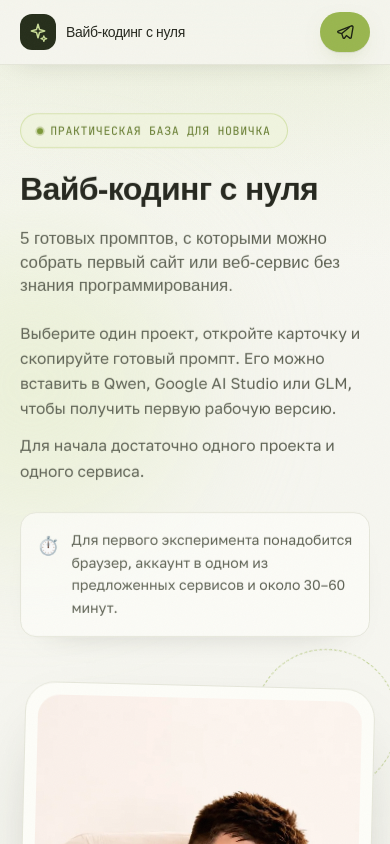
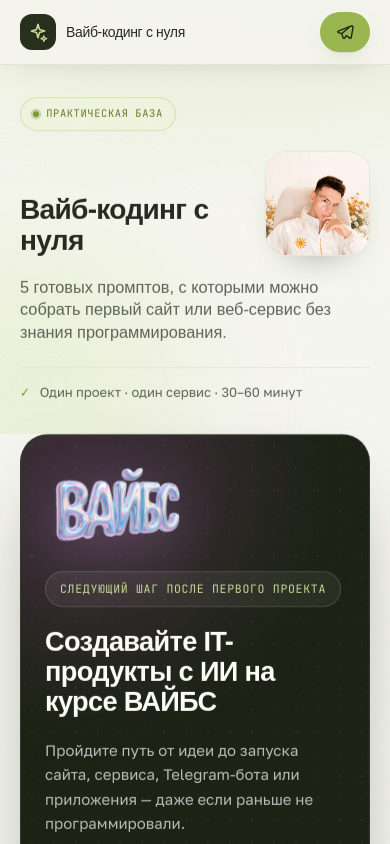
Before and after one commit to ungurenko/free-materials, a Next.js app: page / in a window 390 px wide. Shown: the top 844 px of the page. Built offline with nearby package versions, Linux system fonts and the light colour scheme; a web font is replaced by a local one.

Commit message:
feat: обновить мобильный Hero

```diff
--- a/src/components/Hero.tsx
+++ b/src/components/Hero.tsx
@@ -7,7 +7,7 @@ export default function Hero() {
   const { author } = siteConfig;
 
   return (
-    <section className="relative overflow-hidden pb-10 pt-12 sm:pb-14 sm:pt-16 lg:pb-20 lg:pt-20">
+    <section className="relative overflow-hidden pb-8 pt-8 sm:pb-14 sm:pt-16 lg:pb-20 lg:pt-20">
       <div
         className="dot-grid pointer-events-none absolute -right-16 top-10 hidden size-72 opacity-70 lg:block"
         style={{ maskImage: "radial-gradient(closest-side, black, transparent)" }}
@@ -15,7 +15,42 @@ export default function Hero() {
       />
       <div className="pointer-events-none absolute -left-32 top-40 size-80 rounded-full bg-lime-200/50 blur-3xl" aria-hidden />
 
-      <div className="container-x grid items-center gap-12 lg:grid-cols-[1.05fr_0.95fr] lg:gap-16">
+      <div className="container-x sm:hidden">
+        <Reveal>
+          <p className="pill w-fit border border-lime-300/70 bg-lime-100 px-3 py-2 text-[0.65rem] text-lime-700">
+            <span className="anim-pulse-dot size-1.5 rounded-full bg-lime-600" aria-hidden />
+            {pageCopy.hero.mobile.eyebrow}
+          </p>
+
+          <div className="mt-5 grid grid-cols-[minmax(0,1fr)_auto] items-end gap-2.5">
+            <h1 className="font-display text-[clamp(1.5rem,7.2vw,1.85rem)] font-semibold leading-[1.08] tracking-[-0.025em] text-ink">
+              {pageCopy.hero.title}
+            </h1>
+
+            <div className="relative size-[clamp(5.5rem,27vw,6.75rem)] shrink-0 overflow-hidden rounded-[22px] border border-line bg-paper shadow-[0_18px_36px_-24px_rgba(38,40,31,0.5)]">
+              <Image
+                src={author.photo}
+                alt={author.photoAlt}
+                fill
+                priority
+                sizes="108px"
+                className="object-cover object-center"
+              />
+            </div>
+          </div>
+
+          <p className="mt-5 font-display text-[1.02rem] font-medium leading-snug text-ink-soft">
+            {pageCopy.hero.lead}
+          </p>
+
+          <div className="mt-6 flex items-center gap-2.5 border-t border-line pt-4 text-[13px] leading-snug text-ink-soft">
+            <span className="font-semibold text-lime-600" aria-hidden>✓</span>
+            <p>{pageCopy.hero.mobile.meta}</p>
+          </div>
+        </Reveal>
+      </div>
+
+      <div className="container-x hidden items-center gap-12 sm:grid lg:grid-cols-[1.05fr_0.95fr] lg:gap-16">
         <Reveal className="max-w-2xl">
           <p className="pill w-fit border border-lime-300/70 bg-lime-100 px-4 py-2 text-lime-700">
             <span className="anim-pulse-dot size-1.5 rounded-full bg-lime-600" aria-hidden />
--- a/src/content/leadmagnet.ts
+++ b/src/content/leadmagnet.ts
@@ -44,6 +44,10 @@ export const pageCopy = {
     eyebrow: "Практическая база для новичка",
     title: "Вайб-кодинг с нуля",
     lead: "5 готовых промптов, с которыми можно собрать первый сайт или веб-сервис без знания программирования.",
+    mobile: {
+      eyebrow: "Практическая база",
+      meta: "Один проект · один сервис · 30–60 минут",
+    },
     paragraphs: [
       "Выберите один проект, откройте карточку и скопируйте готовый промпт. Его можно вставить в Qwen, Google AI Studio или GLM, чтобы получить первую рабочую версию.",
       "Для начала достаточно одного проекта и одного сервиса.",
```
Also changed, not shown: 1 other file (tests, documents, lock files or other folders).
